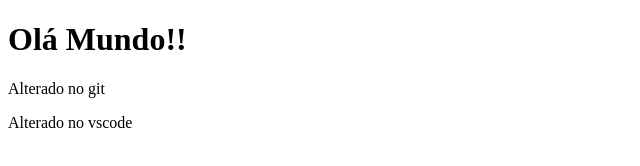
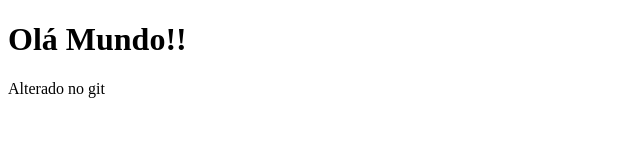
Before and after one commit to weverton-coder/Projeto-Senac, a plain HTML site: page index.html in a window 1280 px wide. Shown: the whole page, without its empty margins (0-640 px from the left). Drawn offline with Linux system fonts and the light colour scheme.

Commit message:
remove one <p>

```diff
--- a/index.html
+++ b/index.html
@@ -8,7 +8,7 @@
 <body>
     <h1>Olá Mundo!!</h1>
     <p>Alterado no git</p>
-    <p>Alterado no vscode</p>
+
 
 </body>
 </html>
```
